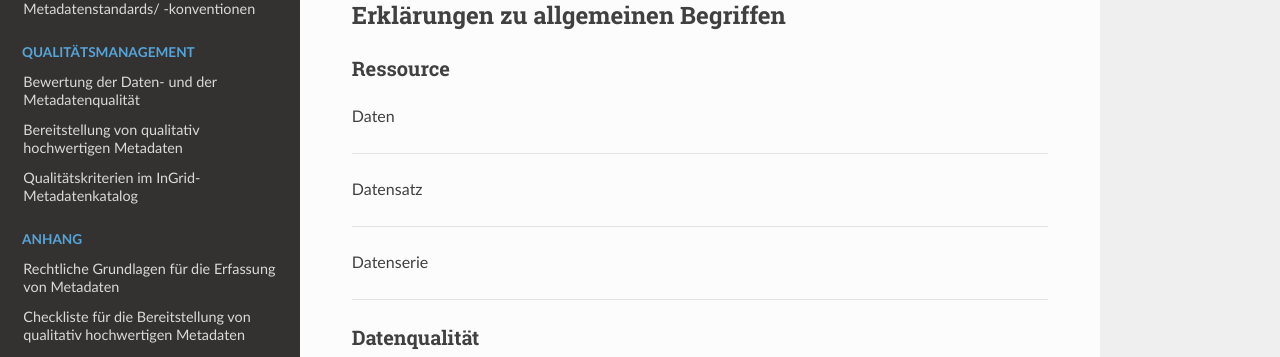
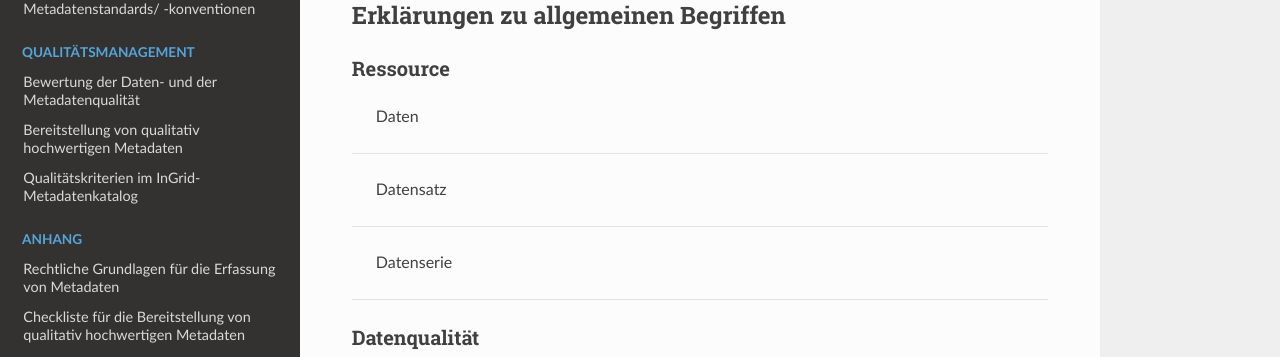
Before and after one commit to tomiwo/ingrid-mdk-st-high-quality-metadata, a Sphinx documentation site: the page built from docs/anhang/wichtige-begriffe.rst, in a window 1280 px wide. Shown: the part 234-591 px from the top of the page. Built offline with Sphinx 7.4.7 and the Read the Docs theme 3.1.0, drawn with Linux system fonts in a browser that asks for light colours.

```diff
--- a/docs/anhang/wichtige-begriffe.rst
+++ b/docs/anhang/wichtige-begriffe.rst
@@ -13,14 +13,14 @@ Erklärungen zu allgemeinen Begriffen
 Ressource
 ^^^^^^^^^
 
-| Daten
-^^^^^^^
+  | Daten
+^^^^^^^^^
 
-| Datensatz
-^^^^^^^^^^^
+  | Datensatz
+^^^^^^^^^^^^^
 
-| Datenserie
-^^^^^^^^^^^^
+  | Datenserie
+^^^^^^^^^^^^^^
 
 Datenqualität
 ^^^^^^^^^^^^^
```
